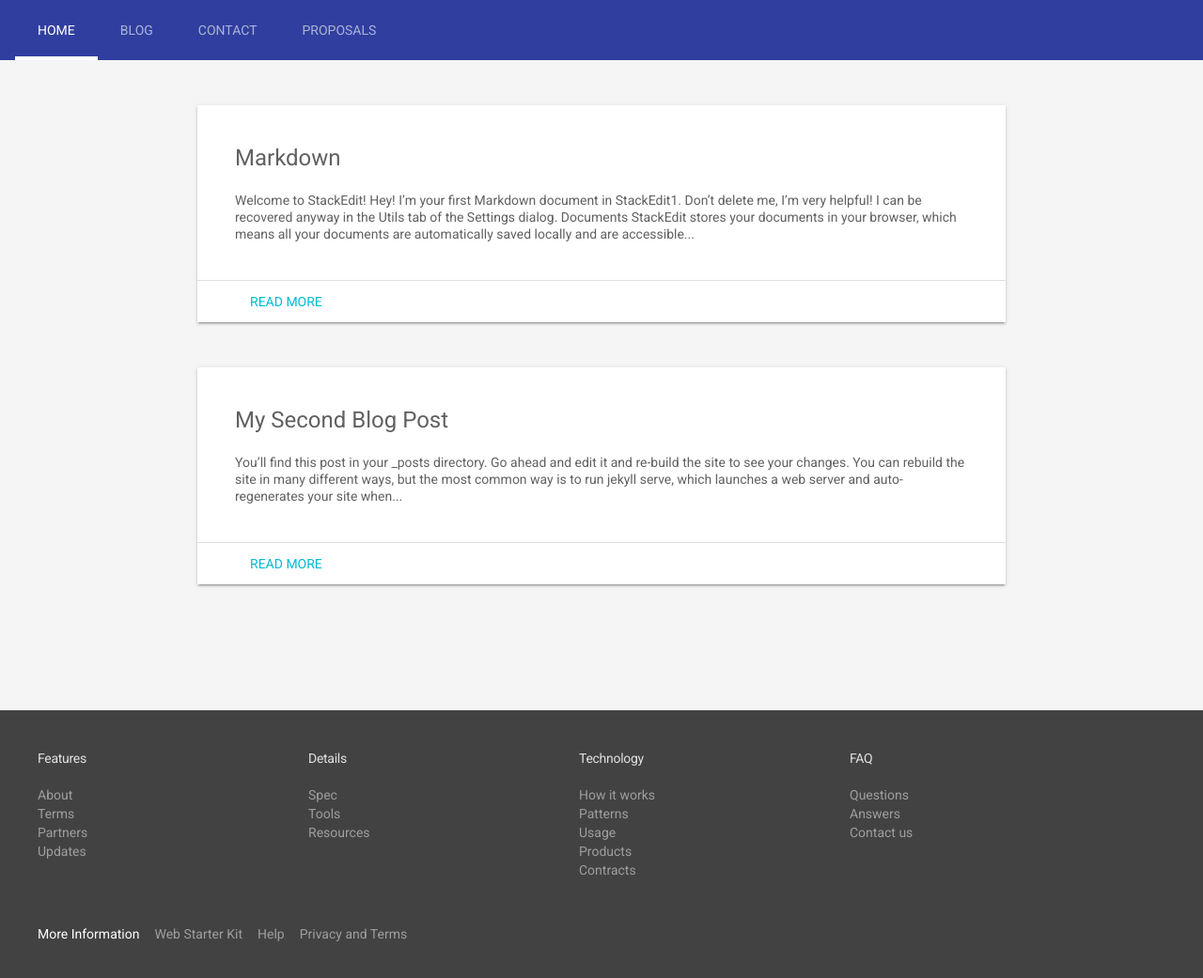
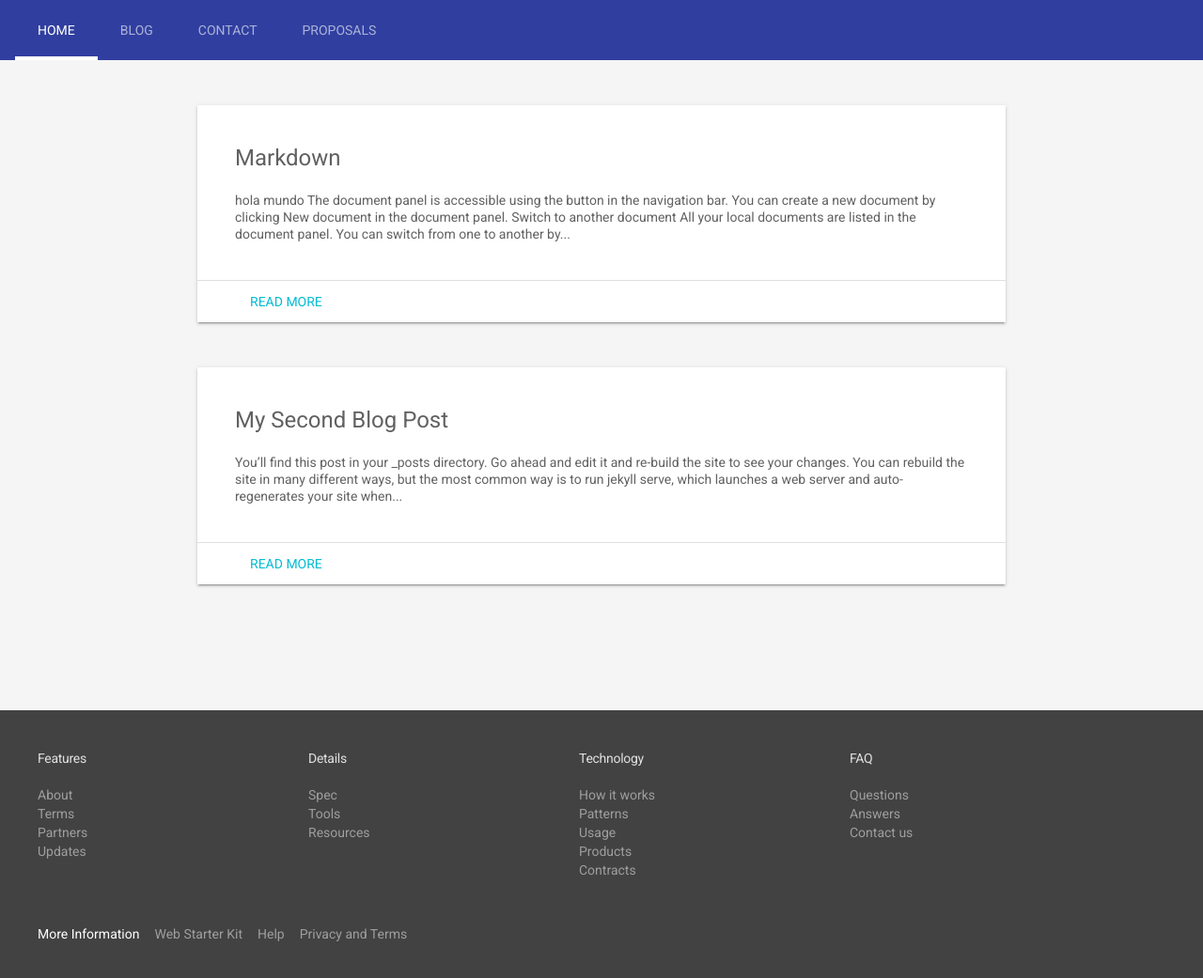
Before and after one commit to gfalbarracinr/HackersUN, a Jekyll site: the page built from blog.html, in a window 1280 px wide. Shown: the top 1041 px of the page at 94% size. Built offline with Jekyll 4.4.1, drawn with Linux system fonts in a browser that asks for light colours.

Commit message:
Update 2017-06-30-Markdown.md

```diff
--- a/_posts/2017-06-30-Markdown.md
+++ b/_posts/2017-06-30-Markdown.md
@@ -3,27 +3,7 @@
 title: Markdown
 ---
 
-Welcome to StackEdit!
-===================
-
-
-Hey! I'm your first Markdown document in **StackEdit**[^stackedit]. Don't delete me, I'm very helpful! I can be recovered anyway in the **Utils** tab of the <i class="icon-cog"></i> **Settings** dialog.
-
-----------
-
-
-Documents
--------------
-
-StackEdit stores your documents in your browser, which means all your documents are automatically saved locally and are accessible **offline!**
-
-> **Note:**
-
-> - StackEdit is accessible offline after the application has been loaded for the first time.
-> - Your local documents are not shared between different browsers or computers.
-> - Clearing your browser's data may **delete all your local documents!** Make sure your documents are synchronized with **Google Drive** or **Dropbox** (check out the [<i class="icon-refresh"></i> Synchronization](#synchronization) section).
-
-#### <i class="icon-file"></i> Create a document
+hola mundo
 
 The document panel is accessible using the <i class="icon-folder-open"></i> button in the navigation bar. You can create a new document by clicking <i class="icon-file"></i> **New document** in the document panel.
 
```
